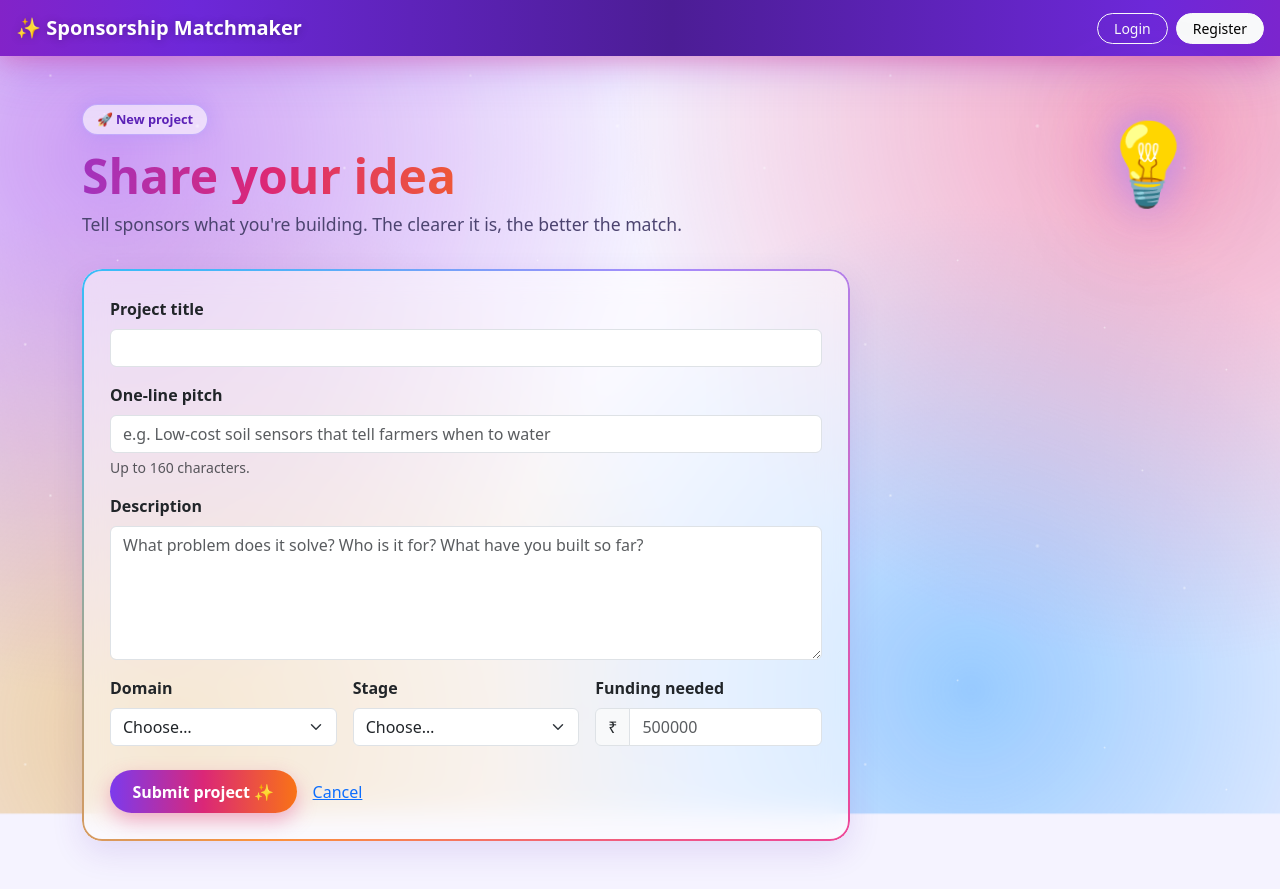
After one commit to TaehoJun-08/AI_SM, a Flask app: template templates/projects/new.html in a window 1280 px wide. The commit adds this page. Run offline with Flask 3, Linux system fonts and the light colour scheme; the template is opened without the code that fills it, so the values that code supplies are empty; some libraries are stand-ins or nearby versions.

Commit message:
UC-3: innovators submit and delete projects
- projects table: FK to users (cascade), CHECK on stage and funding
- projects blueprint: /projects/new with sticky-form validation,
  /projects/<id>/delete (POST only, owner check)
- Innovator dashboard lists project cards; journey step ticks when done
- get_db() enables SQLite foreign key enforcement

Co-Authored-By: Claude Opus 5.5 <noreply@anthropic.com>

```diff
--- a/app.py
+++ b/app.py
@@ -5,6 +5,7 @@ from db import close_db
 from helpers import current_user
 from auth.routes import auth_bp
 from dashboard.routes import dashboard_bp
+from projects.routes import projects_bp
 
 load_dotenv()
 
@@ -13,6 +14,7 @@ app.config["SECRET_KEY"] = os.getenv("SECRET_KEY")
 app.teardown_appcontext(close_db)
 app.register_blueprint(auth_bp)
 app.register_blueprint(dashboard_bp)
+app.register_blueprint(projects_bp)
 
 @app.context_processor
 def inject_user():
--- a/db.py
+++ b/db.py
@@ -15,6 +15,7 @@ def get_db():
     if "db" not in g:
         g.db = sqlite3.connect(DB_PATH)
         g.db.row_factory = sqlite3.Row
+        g.db.execute("PRAGMA foreign_keys = ON")
     return g.db
 
 def close_db(e=None):
--- /dev/null
+++ b/projects/routes.py
@@ -0,0 +1,75 @@
+from flask import (Blueprint, render_template, request,
+                   redirect, url_for, flash, session)
+from db import get_db
+from helpers import login_required, role_required
+
+projects_bp = Blueprint("projects", __name__, url_prefix="/projects")
+
+DOMAINS = ["AI / ML", "HealthTech", "EdTech", "FinTech", "AgriTech",
+           "CleanTech", "Social Impact", "Other"]
+STAGES = {"idea": "Idea", "prototype": "Prototype", "mvp": "MVP", "growth": "Growth"}
+
+
+def show_form(form=None):
+    return render_template("projects/new.html",
+                           domains=DOMAINS, stages=STAGES, form=form or {})
+
+
+@projects_bp.route("/new", methods=["GET", "POST"])
+@login_required
+@role_required("innovator")
+def new():
+    if request.method == "GET":
+        return show_form()
+
+    title = request.form.get("title", "").strip()
+    summary = request.form.get("summary", "").strip()
+    description = request.form.get("description", "").strip()
+    domain = request.form.get("domain", "")
+    stage = request.form.get("stage", "")
+    funding = request.form.get("funding_needed", "").strip()
+
+    if not all([title, summary, description, domain, stage, funding]):
+        flash("Please fill in every field.")
+        return show_form(request.form)
+
+    if domain not in DOMAINS or stage not in STAGES:
+        flash("Please choose a valid domain and stage.")
+        return show_form(request.form)
+
+    if not funding.isdigit() or int(funding) <= 0:
+        flash("Funding needed must be a whole number above 0.")
+        return show_form(request.form)
+
+    if len(summary) > 160:
+        flash("Keep the summary to 160 characters or less.")
+        return show_form(request.form)
+
+    db = get_db()
+    db.execute(
+        """INSERT INTO projects
+           (innovator_id, title, summary, description, domain, stage, funding_needed)
+           VALUES (?, ?, ?, ?, ?, ?, ?)""",
+        (session["user_id"], title, summary, description, domain, stage, int(funding)),
+    )
+    db.commit()
+    flash("Your project is live! ✨")
+    return redirect(url_for("dashboard.innovator"))
+
+
+
+@projects_bp.route("/<int:project_id>/delete", methods=["POST"])
+@login_required
+@role_required("innovator")
+def delete(project_id):
+    db = get_db()
+    result = db.execute(
+        "DELETE FROM projects WHERE id = ? AND innovator_id = ?",
+        (project_id, session["user_id"]),
+    )
+    db.commit()
+    if result.rowcount == 0:
+        flash("Project not found.")
+    else:
+        flash("Project deleted.")
+    return redirect(url_for("dashboard.innovator"))
--- a/static/css/style.css
+++ b/static/css/style.css
@@ -398,3 +398,40 @@
   .magic-card::before,
   .avatar::before { animation: none; }
 }
+
+/* Form inside a magic card: comfortable width, no hover lift while typing */
+.form-card {
+  max-width: 48rem;
+}
+.form-card:hover {
+  transform: none;
+}
+
+
+/* ---------- Project cards ---------- */
+
+/* Small rounded labels for domain and stage */
+.tag {
+  font-size: 0.75rem;
+  font-weight: 600;
+  padding: 0.2rem 0.65rem;
+  border-radius: 999px;
+  color: #5b21b6;
+  background: rgba(167, 139, 250, 0.2);
+}
+.tag-pink {
+  color: #be185d;
+  background: rgba(236, 72, 153, 0.15);
+}
+
+/* Funding amount: big and bold so sponsors notice it */
+.funding {
+  font-size: 1.25rem;
+  font-weight: 800;
+  color: #2e1065;
+}
+.funding small {
+  font-size: 0.8rem;
+  font-weight: 500;
+  color: #6b6290;
+}
--- /dev/null
+++ b/templates/projects/new.html
@@ -0,0 +1,69 @@
+{% extends "base.html" %}
+{% block body_class %}dashboard-page{% endblock %}
+{% block title %}Submit a Project · Sponsorship Matchmaker{% endblock %}
+{% block content %}
+<section class="dash-hero">
+  <div>
+    <span class="role-pill">🚀 New project</span>
+    <h1 class="hello">Share your idea</h1>
+    <p class="dash-sub">Tell sponsors what you're building. The clearer it is, the better the match.</p>
+  </div>
+  <div class="crystal" aria-hidden="true">💡</div>
+</section>
+
+<div class="magic-card form-card mb-5">
+  <form method="POST">
+    <div class="mb-3">
+      <label class="form-label fw-semibold" for="title">Project title</label>
+      <input id="title" name="title" class="form-control" maxlength="100"
+             value="{{ form.get('title', '') }}" required>
+    </div>
+    <div class="mb-3">
+      <label class="form-label fw-semibold" for="summary">One-line pitch</label>
+      <input id="summary" name="summary" class="form-control" maxlength="160"
+             placeholder="e.g. Low-cost soil sensors that tell farmers when to water"
+             value="{{ form.get('summary', '') }}" required>
+      <div class="form-text">Up to 160 characters.</div>
+    </div>
+    <div class="mb-3">
+      <label class="form-label fw-semibold" for="description">Description</label>
+      <textarea id="description" name="description" class="form-control" rows="5"
+                placeholder="What problem does it solve? Who is it for? What have you built so far?"
+                required>{{ form.get('description', '') }}</textarea>
+    </div>
+    <div class="row g-3 mb-4">
+      <div class="col-md-4">
+        <label class="form-label fw-semibold" for="domain">Domain</label>
+        <select id="domain" name="domain" class="form-select" required>
+          <option value="">Choose…</option>
+          {% for d in domains %}
+            <option {% if form.get('domain') == d %}selected{% endif %}>{{ d }}</option>
+          {% endfor %}
+        </select>
+      </div>
+      <div class="col-md-4">
+        <label class="form-label fw-semibold" for="stage">Stage</label>
+        <select id="stage" name="stage" class="form-select" required>
+          <option value="">Choose…</option>
+          {% for key, label in stages.items() %}
+            <option value="{{ key }}" {% if form.get('stage') == key %}selected{% endif %}>{{ label }}</option>
+          {% endfor %}
+        </select>
+      </div>
+      <div class="col-md-4">
+        <label class="form-label fw-semibold" for="funding_needed">Funding needed</label>
+        <div class="input-group">
+          <span class="input-group-text">₹</span>
+          <input id="funding_needed" name="funding_needed" type="number"
+                 class="form-control" min="1" step="1" placeholder="500000"
+                 value="{{ form.get('funding_needed', '') }}" required>
+        </div>
+      </div>
+    </div>
+    <div class="d-flex align-items-center gap-3">
+      <button class="btn btn-magic">Submit project ✨</button>
+      <a href="{{ url_for('dashboard.innovator') }}">Cancel</a>
+    </div>
+  </form>
+</div>
+{% endblock %}
```
Also changed, not shown: dashboard/routes.py (+8 -3 lines), db/schema.sql (+13 -0 lines), templates/dashboard/innovator.html (+32 -3 lines), projects/__init__.py (added).
